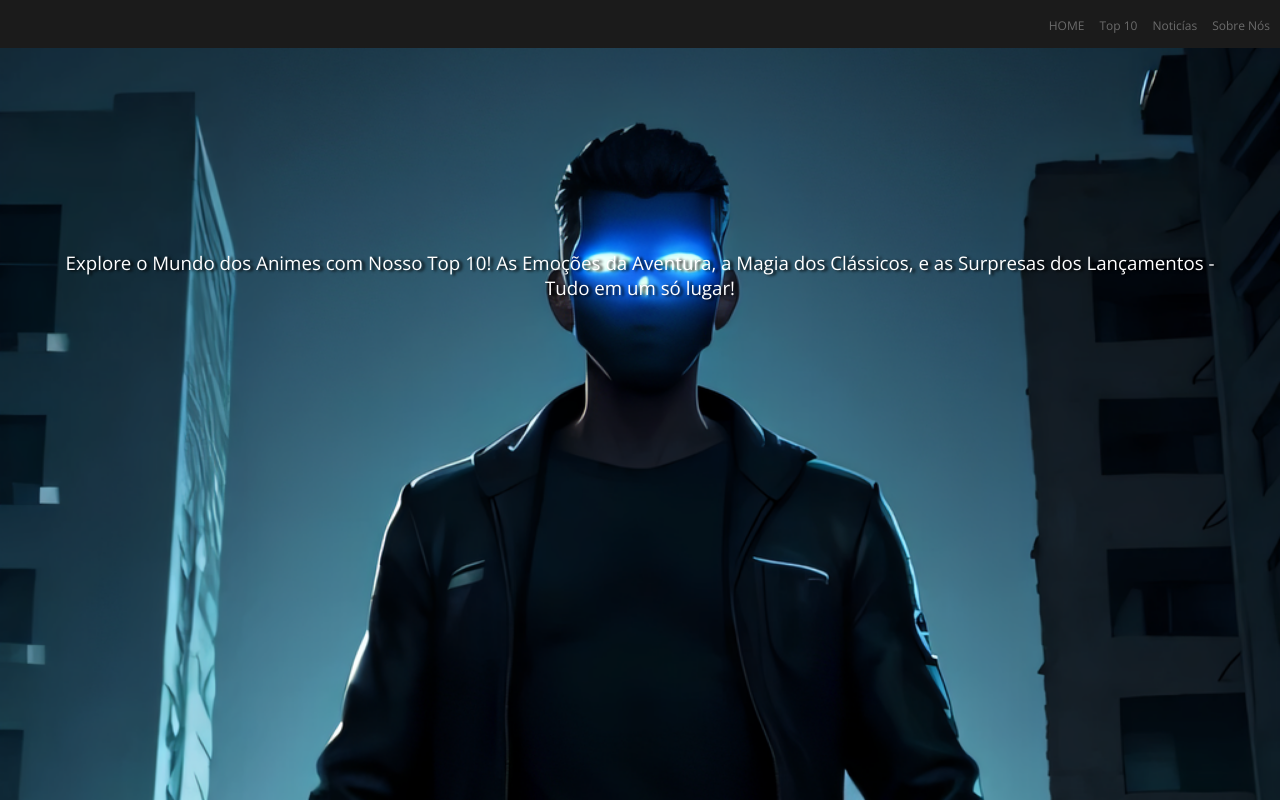
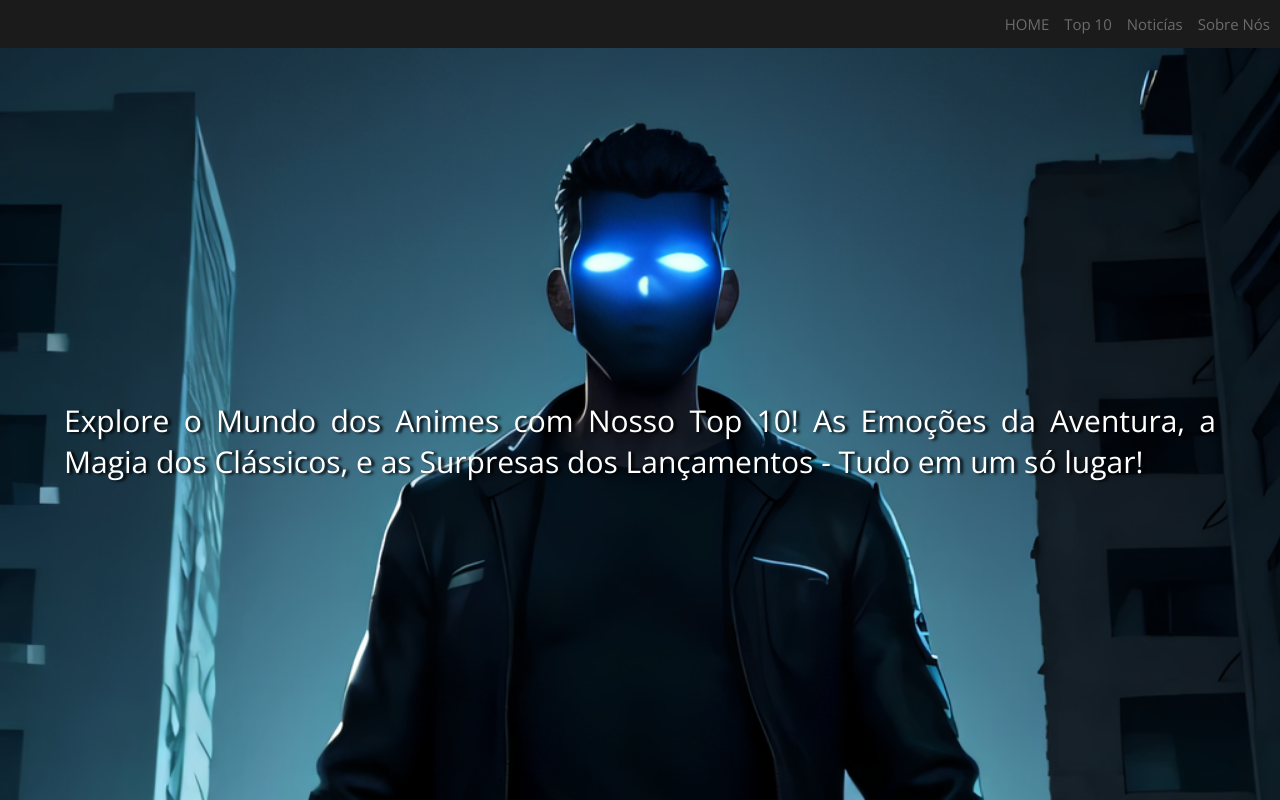
Before and after one commit to ThiagoLucca167/landpageAnimes, a plain HTML site: page index.html in a window 1280 px wide. Drawn offline with nearby package versions, Linux system fonts and the light colour scheme.

Commit message:
texto banner Resposive

```diff
--- a/css/resposive.css
+++ b/css/resposive.css
@@ -0,0 +1,6 @@
+@media screen and (min-width:769px){
+    .textBanner h2{
+        top: 50%;
+        font-size: 30px;
+    }
+}
--- a/css/style.css
+++ b/css/style.css
@@ -25,7 +25,7 @@
 .menu ul li a{
     color: #6b6b6b;
     text-decoration: none;
-    font-size: 12px;
+    font-size: 15px;
 }
 .menu ul li a:hover{
     color: white;
@@ -47,10 +47,11 @@
 .menu ul li:hover > ul {
     display: block;
 }
-
-.textBanner{
-    text-align: center;
-    margin: 17.5% 0;
+.textBanner h2{
     color: white;
     text-shadow: 3px 1px 3px black;
+    text-align: justify;
+    position: absolute;
+    width: 90%;
+    top: 40%;
 }
--- a/index.html
+++ b/index.html
@@ -5,11 +5,12 @@
     <meta name="viewport" content="width=device-width, initial-scale=1.0">
     <link rel="stylesheet" href="css/global.css">
     <link rel="stylesheet" href="css/style.css">
+    <link rel="stylesheet" href="css/resposive.css">
     <title>AnimesPage</title>
 </head>
 <body>
-    <header>
-        <div class="cabecalho">
+    <header class="cabecalho">
+
             <nav class="menu">
                 <ul>
                     <li><a href="#">HOME</a></li>
@@ -24,13 +25,11 @@
                     <li><a href="#">Sobre Nós</a></li>
                 </ul>
             </nav>
-
-            <div class="container">
-                <div class="textBanner">
-                    <h3>Explore o Mundo dos Animes com Nosso Top 10! As Emoções da Aventura,
-                        a Magia dos Clássicos, e as Surpresas dos Lançamentos - Tudo em um só lugar!
-                    </h3>
-                </div>
+        <div class="container">
+            <div class="textBanner">
+                <h2>Explore o Mundo dos Animes com Nosso Top 10! As Emoções da Aventura,
+                    a Magia dos Clássicos, e as Surpresas dos Lançamentos - Tudo em um só lugar!
+                </h2>
             </div>
         </div>
     </header>
```
